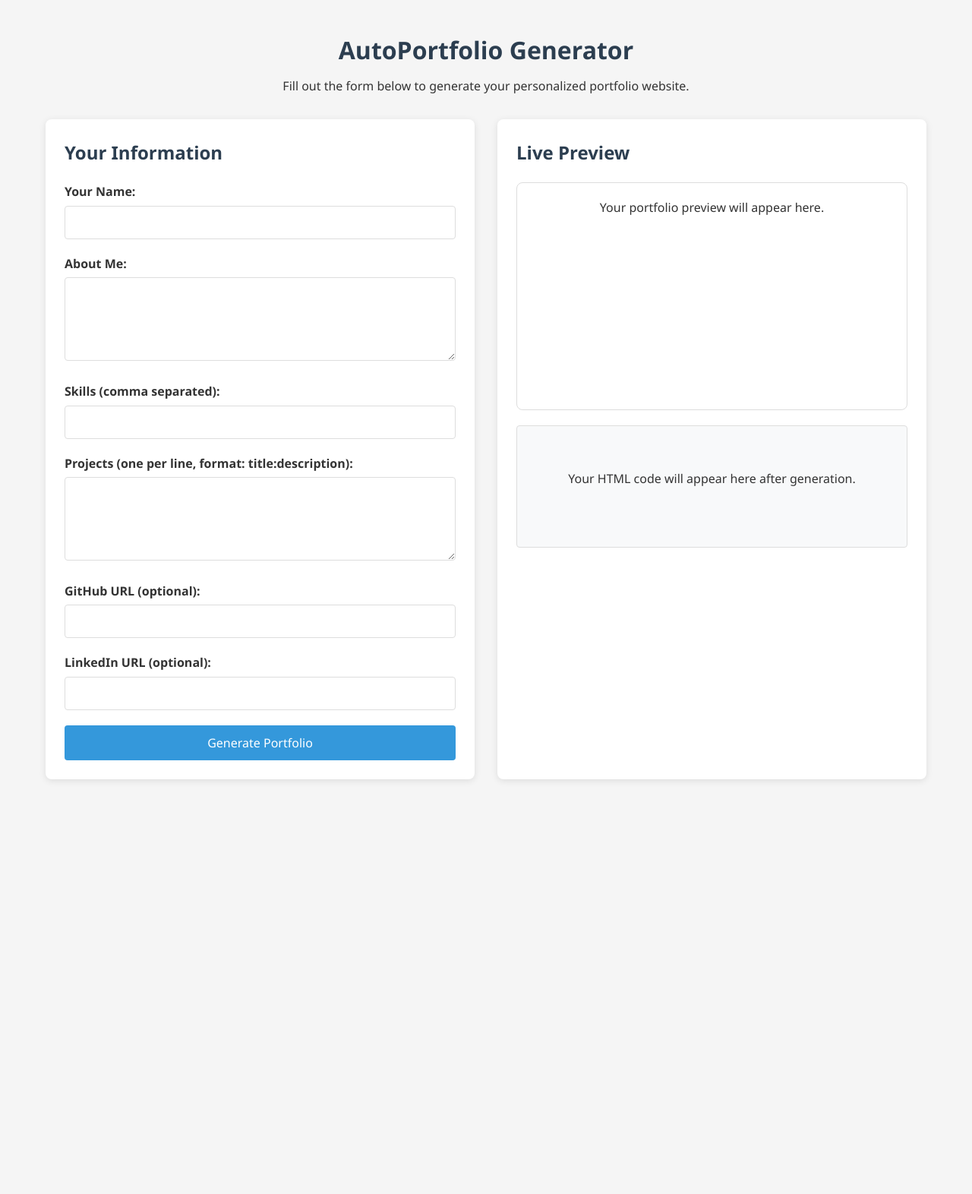
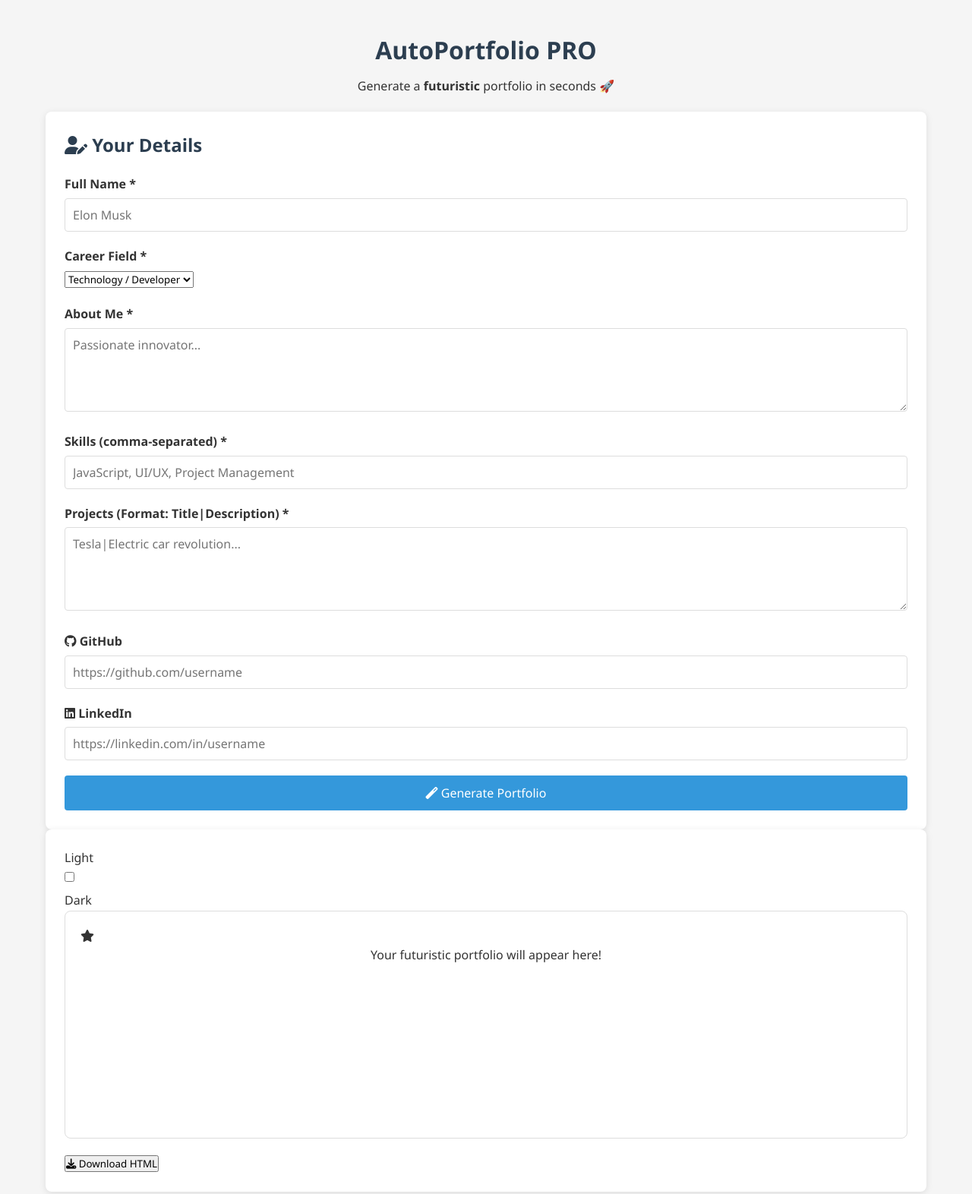
Before and after one commit to flyingwithgm/Autoportfoliowebapp, a plain HTML site: page index.html in a window 1280 px wide. Shown: the whole page at 76% size. Before the commit the page ends 1066 px from the top, so only its background shows below. Drawn offline with Linux system fonts and the light colour scheme.

Commit message:
Update index.html

```diff
--- a/index.html
+++ b/index.html
@@ -3,61 +3,92 @@
 <head>
     <meta charset="UTF-8">
     <meta name="viewport" content="width=device-width, initial-scale=1.0">
-    <title>AutoPortfolio Generator</title>
+    <title>✨ AutoPortfolio PRO</title>
     <link rel="stylesheet" href="style.css">
+    <link rel="stylesheet" href="https://cdnjs.cloudflare.com/ajax/libs/font-awesome/6.4.0/css/all.min.css">
 </head>
 <body>
+    <div class="particles-background"></div>
     <div class="container">
-        <h1>AutoPortfolio Generator</h1>
-        <p>Fill out the form below to generate your personalized portfolio website.</p>
+        <header>
+            <h1><span class="gradient-text">AutoPortfolio</span> PRO</h1>
+            <p class="subtitle">Generate a <strong>futuristic</strong> portfolio in seconds 🚀</p>
+        </header>
 
-        <div class="app-container">
-            <div class="form-section">
-                <h2>Your Information</h2>
+        <div class="app-grid">
+            <!-- FORM SECTION -->
+            <section class="form-section glass-card">
+                <h2><i class="fas fa-user-edit"></i> Your Details</h2>
                 <form id="portfolioForm">
                     <div class="form-group">
-                        <label for="name">Your Name:</label>
-                        <input type="text" id="name" required>
+                        <label for="name">Full Name *</label>
+                        <input type="text" id="name" required placeholder="Elon Musk">
                     </div>
 
                     <div class="form-group">
-                        <label for="about">About Me:</label>
-                        <textarea id="about" rows="4" required></textarea>
+                        <label for="career">Career Field *</label>
+                        <select id="career" required>
+                            <option value="tech">Technology / Developer</option>
+                            <option value="design">Design / Creative</option>
+                            <option value="business">Business / Marketing</option>
+                            <option value="science">Science / Engineering</option>
+                            <option value="art">Art / Writing</option>
+                        </select>
                     </div>
 
                     <div class="form-group">
-                        <label for="skills">Skills (comma separated):</label>
-                        <input type="text" id="skills" required>
+                        <label for="about">About Me *</label>
+                        <textarea id="about" rows="4" required placeholder="Passionate innovator..."></textarea>
                     </div>
 
                     <div class="form-group">
-                        <label for="projects">Projects (one per line, format: title:description):</label>
-                        <textarea id="projects" rows="4" required></textarea>
+                        <label for="skills">Skills (comma-separated) *</label>
+                        <input type="text" id="skills" required placeholder="JavaScript, UI/UX, Project Management">
                     </div>
 
                     <div class="form-group">
-                        <label for="github">GitHub URL (optional):</label>
-                        <input type="url" id="github">
+                        <label for="projects">Projects (Format: Title|Description) *</label>
+                        <textarea id="projects" rows="4" required placeholder="Tesla|Electric car revolution..."></textarea>
                     </div>
 
                     <div class="form-group">
-                        <label for="linkedin">LinkedIn URL (optional):</label>
-                        <input type="url" id="linkedin">
+                        <label for="github"><i class="fab fa-github"></i> GitHub</label>
+                        <input type="url" id="github" placeholder="https://github.com/username">
                     </div>
 
-                    <button type="submit" class="generate-btn">Generate Portfolio</button>
+                    <div class="form-group">
+                        <label for="linkedin"><i class="fab fa-linkedin"></i> LinkedIn</label>
+                        <input type="url" id="linkedin" placeholder="https://linkedin.com/in/username">
+                    </div>
+
+                    <button type="submit" class="generate-btn pulse">
+                        <i class="fas fa-magic"></i> Generate Portfolio
+                    </button>
                 </form>
-            </div>
+            </section>
 
-            <div class="preview-section">
-                <h2>Live Preview</h2>
-                <div id="portfolioPreview" class="portfolio-preview">
-                    <p>Your portfolio preview will appear here.</p>
+            <!-- PREVIEW SECTION -->
+            <section class="preview-section">
+                <div class="toggle-container">
+                    <span>Light</span>
+                    <label class="switch">
+                        <input type="checkbox" id="themeToggle">
+                        <span class="slider round"></span>
+                    </label>
+                    <span>Dark</span>
                 </div>
-                <div id="codeOutput" class="code-output">
-                    <p>Your HTML code will appear here after generation.</p>
+
+                <div id="portfolioPreview" class="portfolio-preview glass-card">
+                    <div class="preview-placeholder">
+                        <i class="fas fa-star"></i>
+                        <p>Your futuristic portfolio will appear here!</p>
+                    </div>
                 </div>
-            </div>
+
+                <button id="downloadBtn" class="download-btn">
+                    <i class="fas fa-download"></i> Download HTML
+                </button>
+            </section>
         </div>
     </div>
 
```
